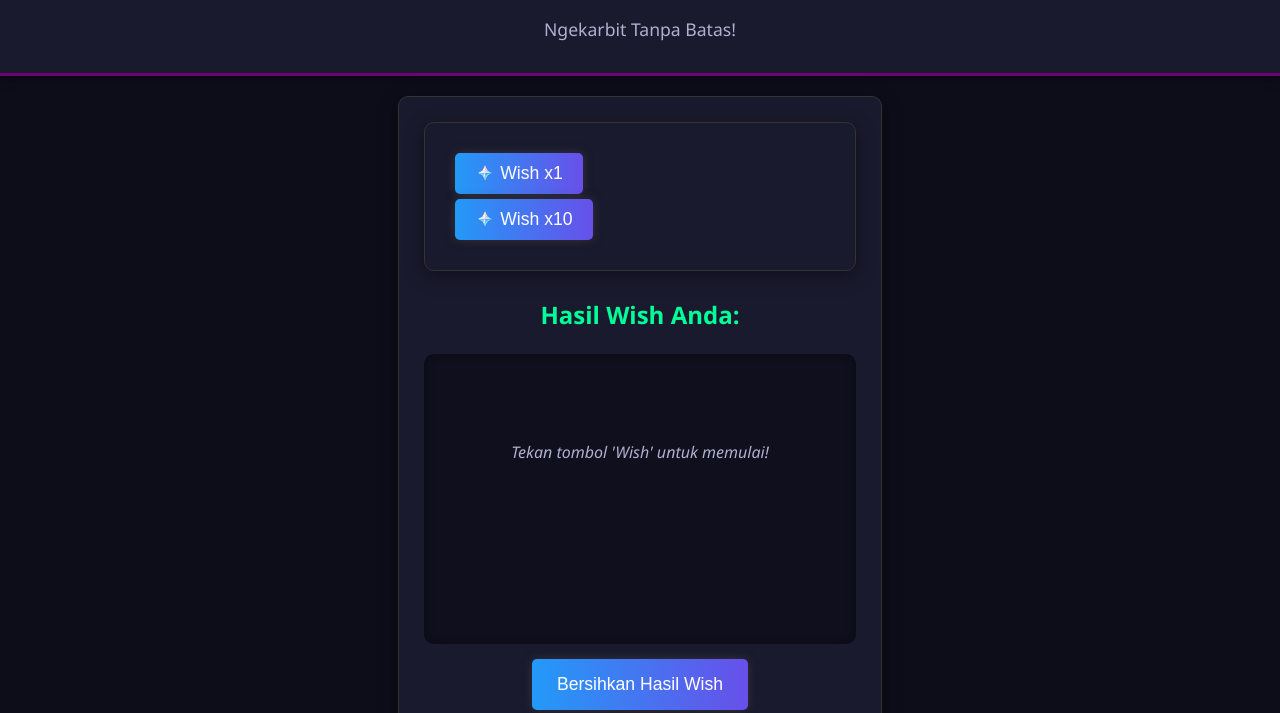
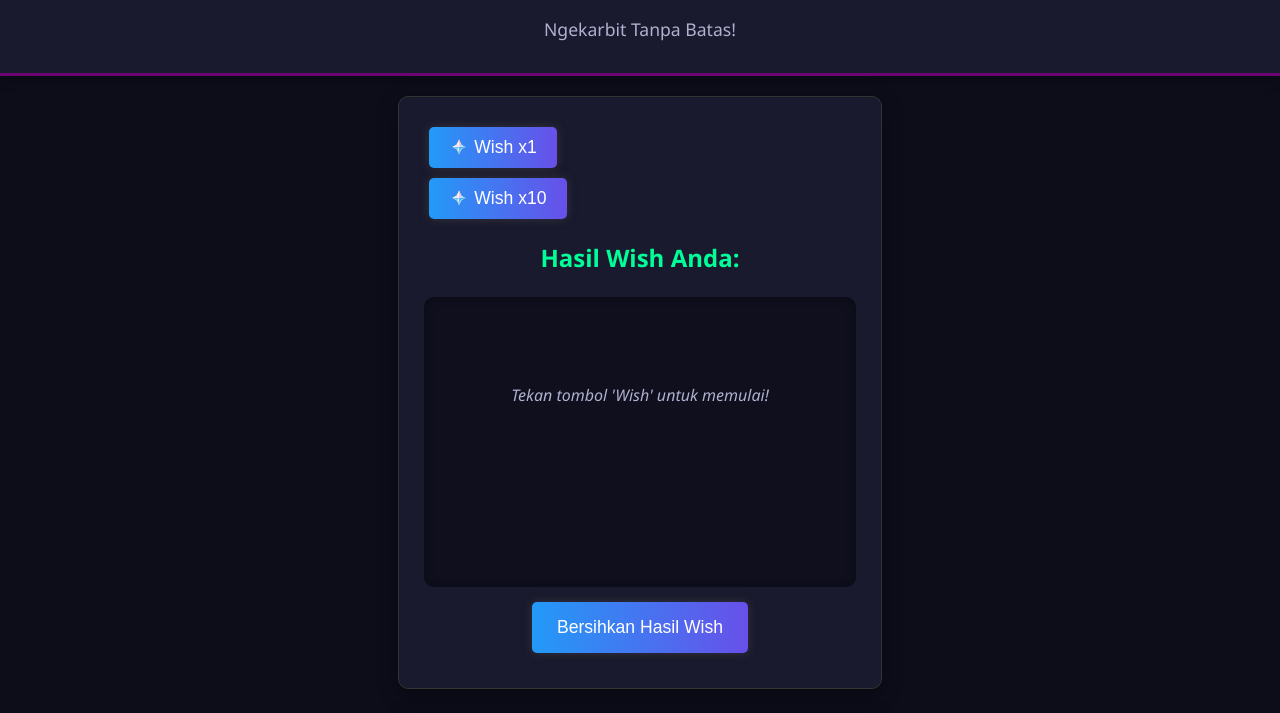
Before and after one commit to RyuuZev/Unlimited-Gacha-Works, a plain HTML site: page index.html in a window 1280 px wide. Shown: the part 87-800 px from the top of the page. Drawn offline with Linux system fonts and the light colour scheme.

Commit message:
Update style.css

```diff
--- a/style.css
+++ b/style.css
@@ -51,7 +51,7 @@ header p {
 }
 
 /* Section Styling */
-.pull-section,
+pull-section,
 .result-section,
 .inventory-section {
     background-color: #1a1a2e;
@@ -74,6 +74,7 @@ button {
     transition: background-image 0.3s ease, transform 0.2s ease, box-shadow 0.3s ease;
     box-shadow: 0 0 10px rgba(74, 74, 74, 0.5); /* Glow abu-abu samar */
     margin: 5px;
+    margin-bottom: 10px;
     background-size: 200% auto;
     animation: gradientShiftButton 2s linear infinite alternate;
 }
```
